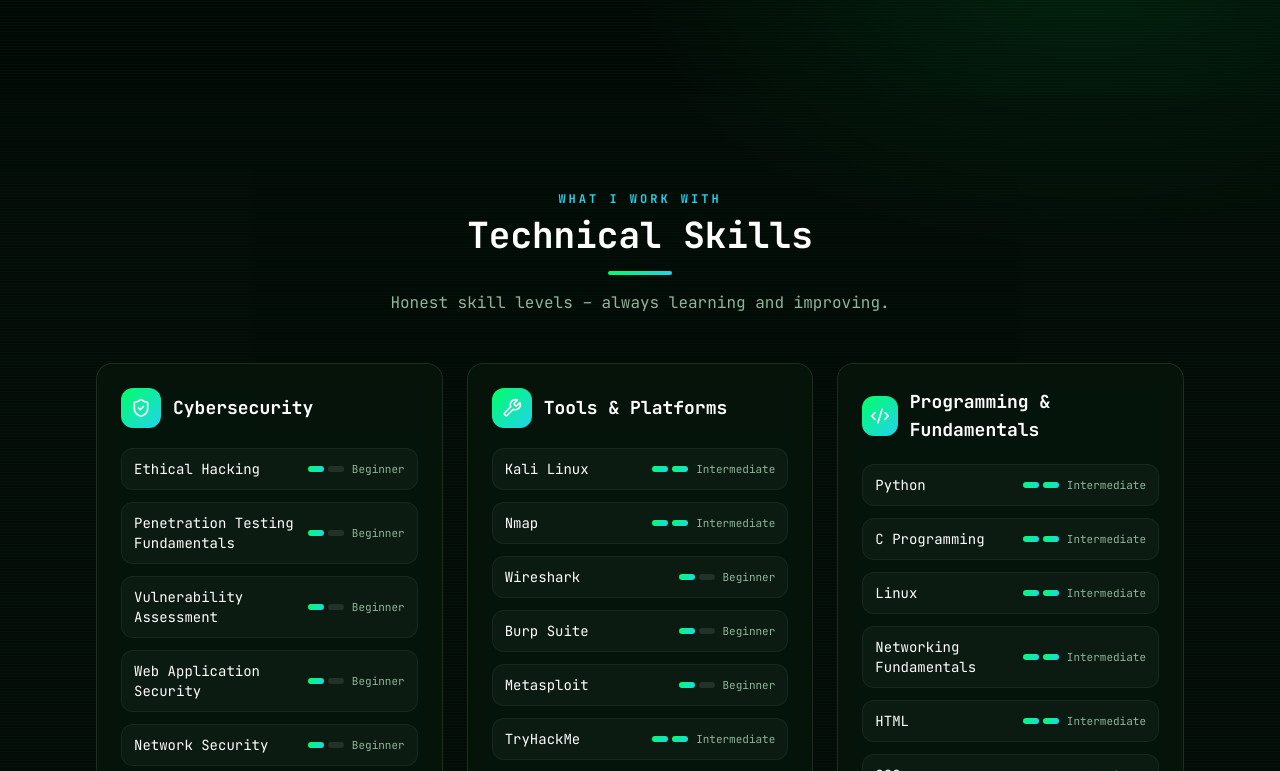
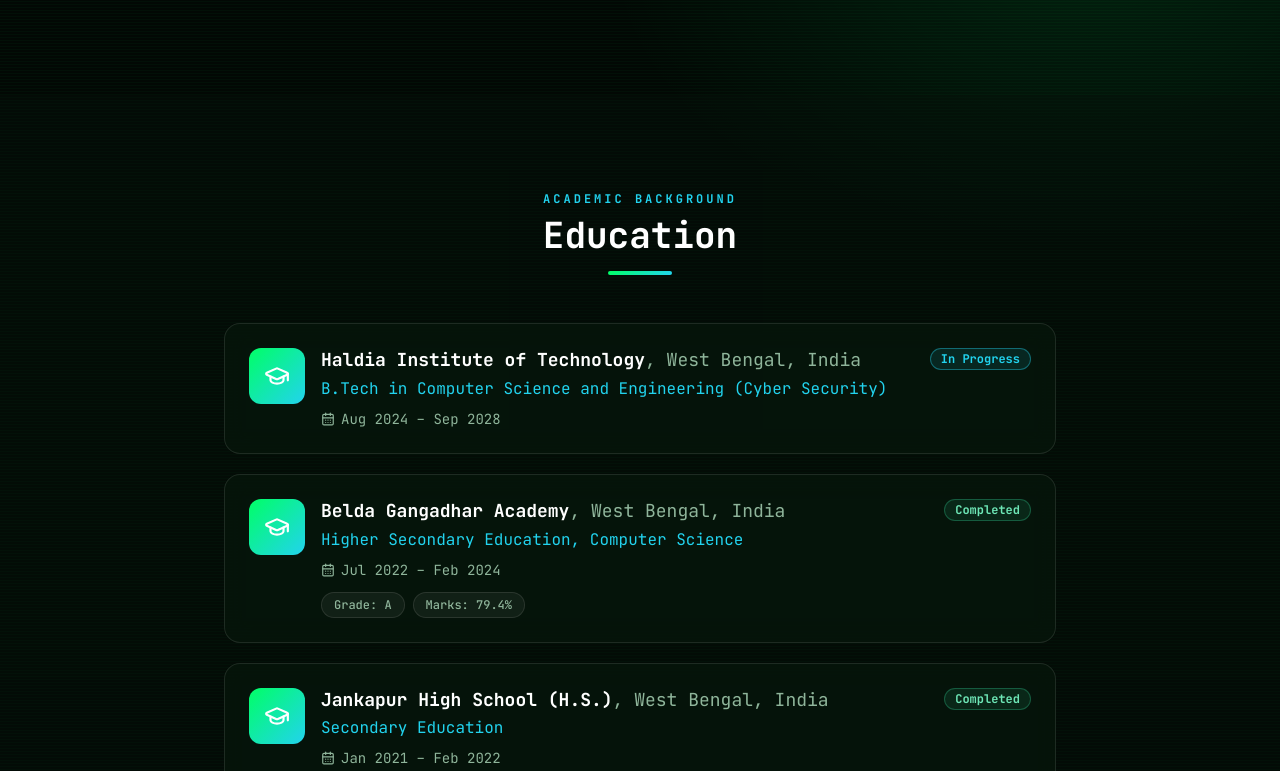
Before and after one commit to soumitrapradhan/soumitrapradhan.github.io, a React (Vite) app in the folder client/: page /#/ in a window 1280 px wide. Shown: the part 1609-2380 px from the top of the page. Built offline with nearby package versions, Linux system fonts and the light colour scheme.

Commit message:
Add Education section to Home page

```diff
--- a/client/src/pages/Home.jsx
+++ b/client/src/pages/Home.jsx
@@ -1,5 +1,6 @@
 import Hero from "../sections/Hero.jsx";
 import About from "../sections/About.jsx";
+import Education from "../sections/Education.jsx";
 import Skills from "../sections/Skills.jsx";
 import Experience from "../sections/Experience.jsx";
 import Projects from "../sections/Projects.jsx";
@@ -14,6 +15,7 @@ export default function Home() {
     <>
       <Hero />
       <About />
+      <Education />
       <Skills />
       <Experience />
       <Projects />
```
